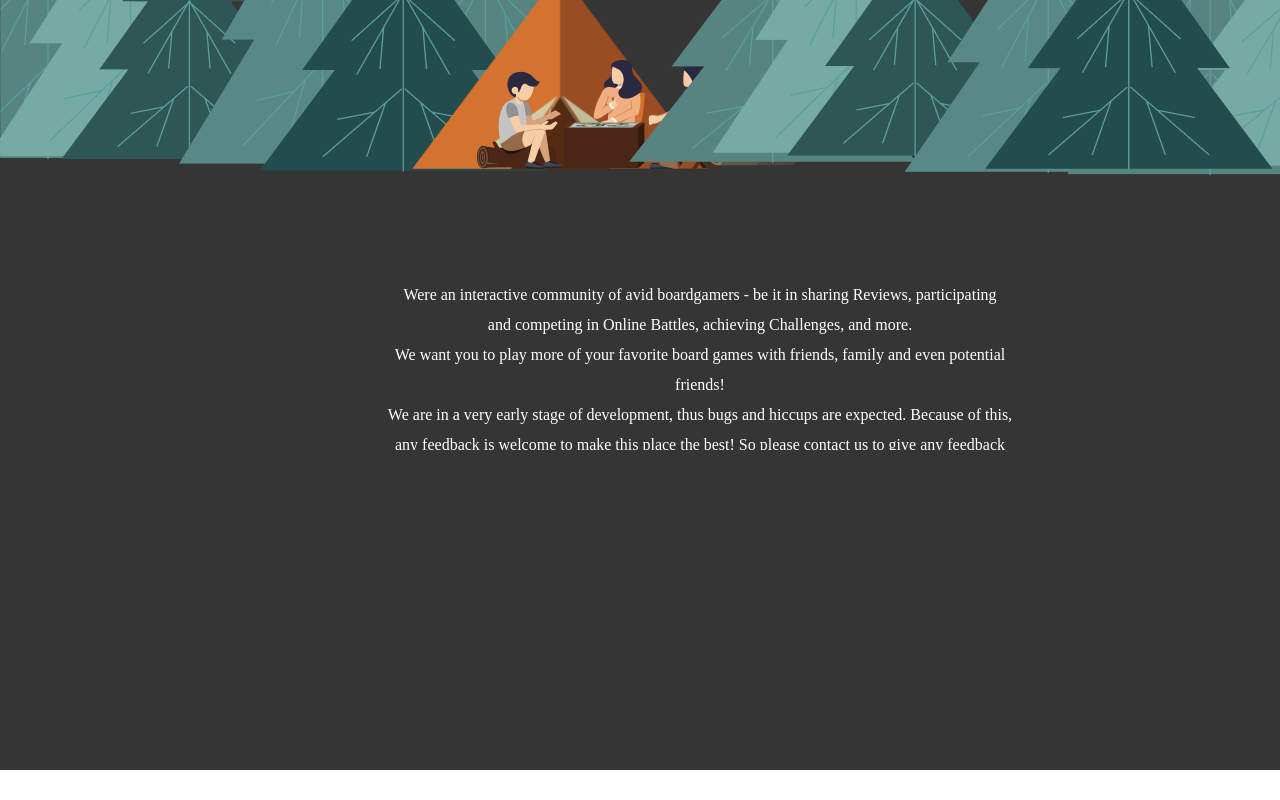
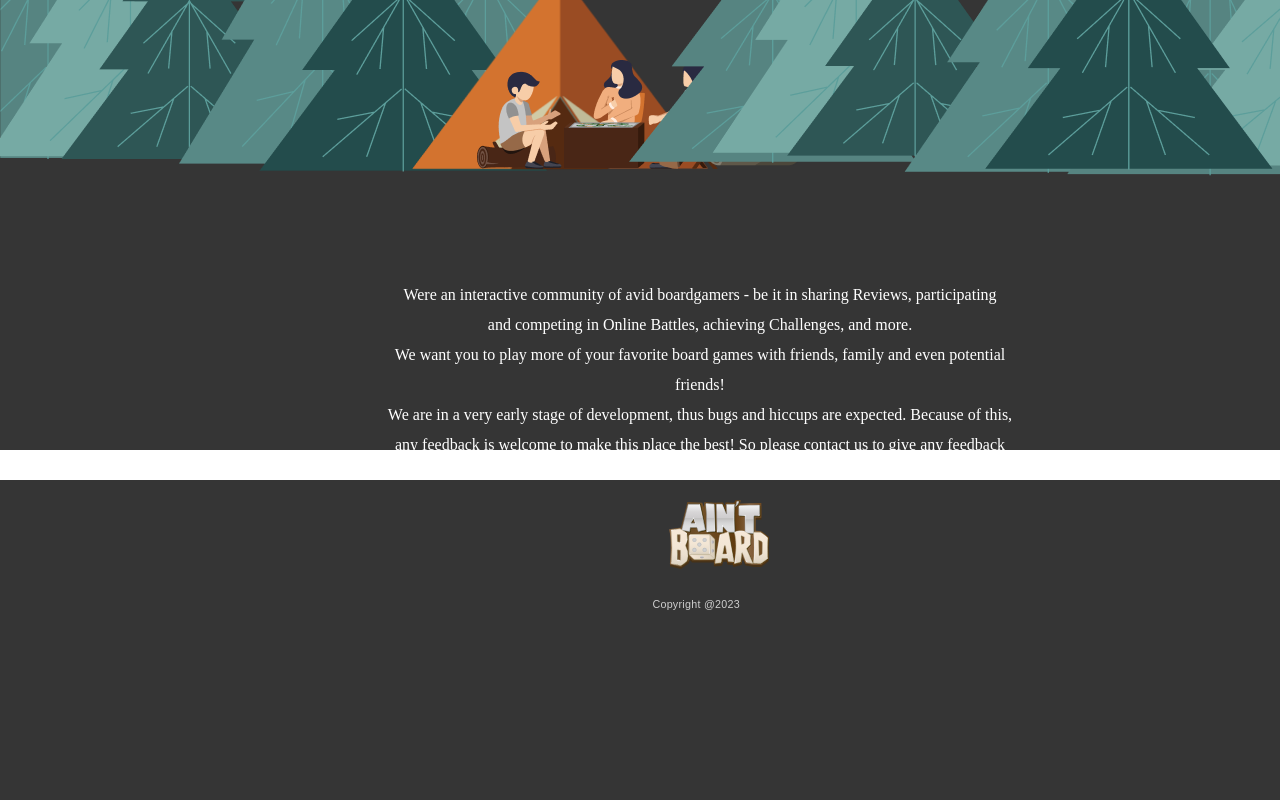
Before and after one commit to idiglove/oku-no-kumo-fe, a Next.js app in the folder project_app/: page /About in a window 1280 px wide. Shown: the part 520-1320 px from the top of the page. Before the commit the page ends 1290 px from the top, so only its background shows below. Built offline with nearby package versions, Linux system fonts and the light colour scheme.

Commit message:
still struggling with css and positioning the footer

```diff
--- a/project_app/components/Footer.js
+++ b/project_app/components/Footer.js
@@ -6,11 +6,10 @@ import {
   RightContainer,
   ProductContainer,
 } from "./styled";
-import { FooterContainer } from "../pages/style";
 import Image from "next/image";
 import Link from "next/link";
 
-export default function Footer() {
+export default function Footer(props) {
   const titles = [
     {
       name: "About",
@@ -59,6 +58,7 @@ export default function Footer() {
           height={60}
         />
       </Wrapper>
+      {props.footer}
     </FooterBox>
   );
 }
--- a/project_app/components/Layout.js
+++ b/project_app/components/Layout.js
@@ -7,7 +7,6 @@ import {
   Typography,
   LayoutContainer,
   StyledContainer,
-  ProductContainer,
   FooterBox,
 } from "./styled";
 
@@ -20,7 +19,7 @@ function Layout(props) {
       <ToolBar toolbar={<StyledContainer />} />
       <HomePage />
       <Reviews />
-      <Footer footer={<FooterBox />} />
+      <Footer />
     </LayoutContainer>
   );
 }
--- a/project_app/components/styled.tsx
+++ b/project_app/components/styled.tsx
@@ -2,7 +2,7 @@ import styled from "styled-components";
 
 export const LayoutContainer = styled.div`
 width: 100%;
-height:2862px;
+/* height:2862px; */
 position:absolute;
 box-sizing: border-box;
 display: block;
@@ -20,26 +20,8 @@ top: 2712px;
 height: 25rem;
 box-sizing: border-box;
 background-color: rgb(53, 53, 53);
-
 `;
 
-// export const FooterBox = styled.footer.attrs(props => ({
-
-//   position: props.footer
-// }))`
-// background-color: rgb(53, 53, 53);
-// width: 100%;
-// position:relative;
-// display: flex;
-// justify-content: space-between;
-// overflow-x: hidden;
-// top: 2712px;
-// height: 25rem;
-// box-sizing: border-box;
-
-// position: ${props => props.footer};
-
-// `;
 
 
 export const HomePageContainer = styled.div`
@@ -62,7 +44,6 @@ bottom: 0px;
 left: 0px;
 right:0px;
 z-index: 0;
-
 `;
 
 export const ImageContainer= styled.div`
@@ -238,8 +219,6 @@ z-index: 10;
 top:140px;
 position: relative;
 overflow: hidden;
-
-
 `
 
 
--- a/project_app/pages/About.tsx
+++ b/project_app/pages/About.tsx
@@ -1,10 +1,11 @@
 import Header from "../components/Header";
 import Footer from "../components/Footer";
 import HomePage from '../components/HomePage';
-import { FooterBox} from "../components/styled";
+import {ProductContainer,ImageContainer} from "../components/styled";
 import AboutWrapper from "../components/AboutWrapper";
 import{NavbarText} from "./style";
 import styled from "styled-components";
+import Image from "next/image";
 
 
  function About() {
@@ -15,7 +16,16 @@ import styled from "styled-components";
       <HomePage/>
     </HeaderWrapper>
     <AboutWrapper/>
-    <FooterContainer/>
+   <FooterContainer>
+    <ProductContainer/>
+      <ImageContainer>
+        <div>
+          <Image src="/logo.svg" alt="love" width={238.2} height={106.1} />
+          <h6>Copyright @2023</h6>
+        </div>
+      </ImageContainer>
+   <ProductContainer/>
+   </FooterContainer>
     </AboutContainer>
 
    )
@@ -48,6 +58,8 @@ const FooterContainer = styled.div`
 position:relative;
 background-color: rgb(53, 53, 53);
 height: 20rem;
+
+
 `;
 
 
```
